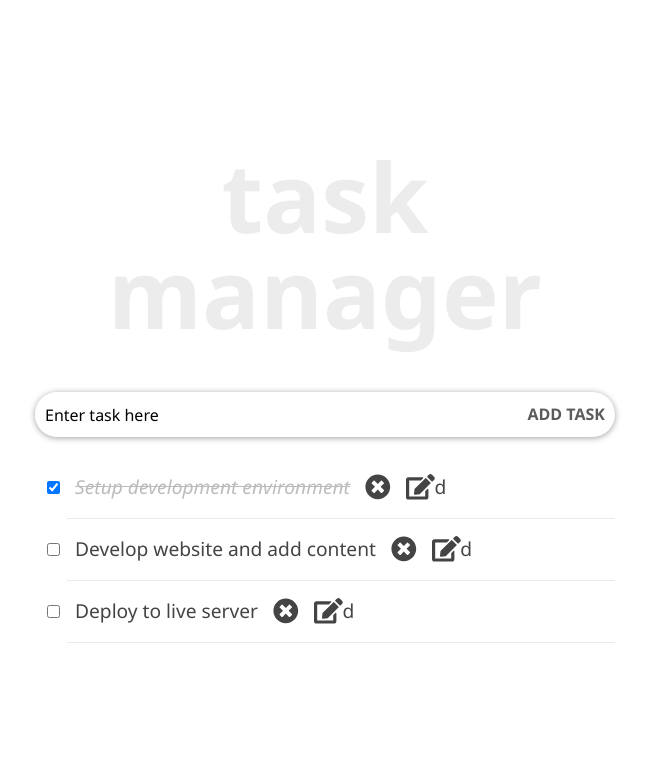
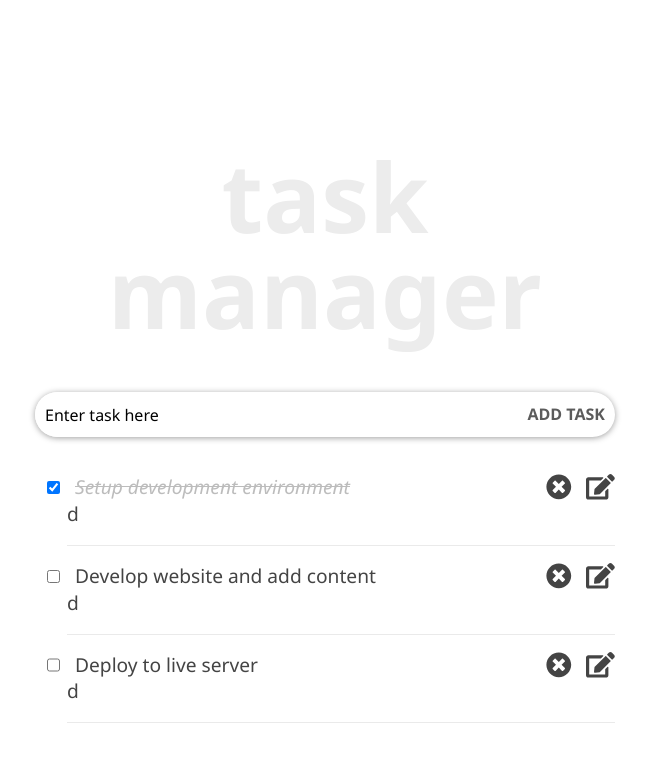
Before and after one commit to CaliforniaDev/ReactAssignment-1, a React (Create React App) app in the folder task-app/: page / in a window 1280 px wide. Shown: the top 762 px of the page, without its empty margins (315-964 px from the left). Built offline with nearby package versions, Linux system fonts and the light colour scheme.

Commit message:
Add styling to edit mode

```diff
--- a/task-app/src/components/TaskItem.module.scss
+++ b/task-app/src/components/TaskItem.module.scss
@@ -1,13 +1,22 @@
+
+
 .item {
-    display: flex;
-    align-items: center;
     font-size: 1.2rem;
     list-style-type: none;
     padding: 17px 0px;
     border-bottom: 1px solid #eaeaea;
+}
+.item > div {
+    display: flex;
 }
 
 .checkbox {
     margin-right: 15px;
     margin-left: -20px;
 }
+
+.textInput {
+    width: 100%;
+    padding: 10px;
+    border: 1px solid #dfdfdf;
+}
```
